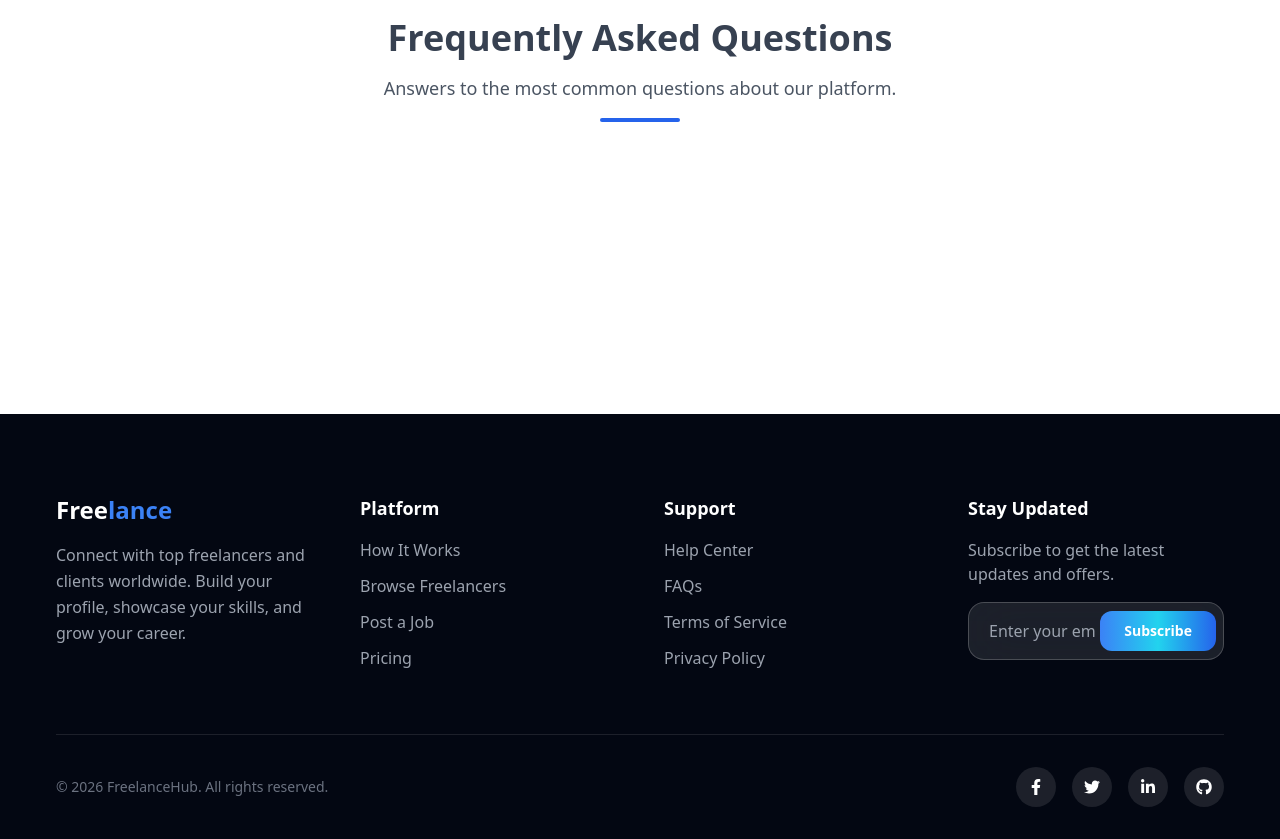
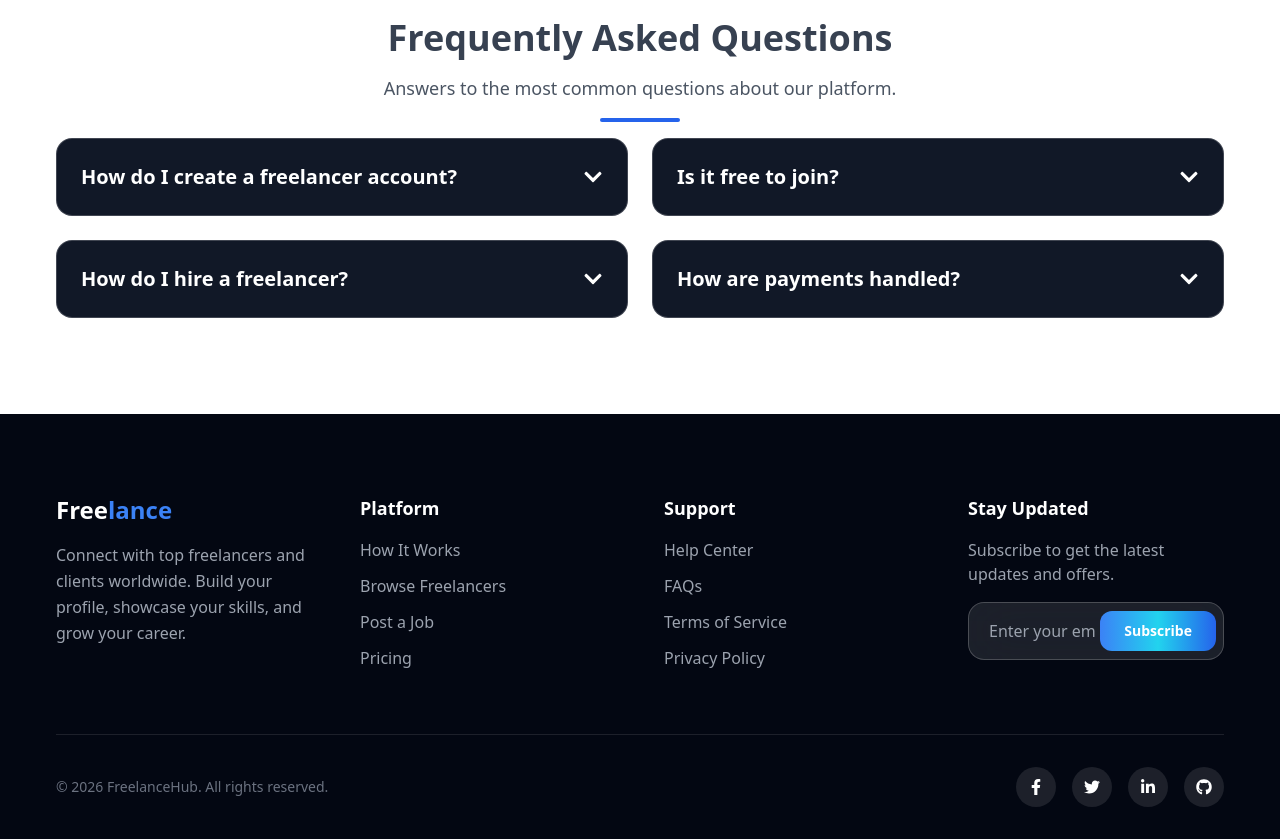
Before and after one commit to Alihaider592/freelance, a React (Create React App) app in the folder freelancing-app/: page / in a window 1280 px wide. Shown: the part 2500-3339 px from the top of the page. Built offline with nearby package versions, Linux system fonts and the light colour scheme.

Commit message:
change the background

```diff
--- a/freelancing-app/src/components/FAQ.jsx
+++ b/freelancing-app/src/components/FAQ.jsx
@@ -9,7 +9,8 @@ const faqs = [
   },
   {
     question: "Is it free to join?",
-    answer: "Yes! Creating an account and browsing projects is completely free.",
+    answer:
+      "Yes! Creating an account and browsing projects is completely free.",
   },
   {
     question: "How do I hire a freelancer?",
@@ -42,10 +43,8 @@ const FAQ = () => {
           {faqs.map((faq, index) => (
             <div
               key={index}
-      onClick={() =>
-        setOpenIndex(openIndex === index ? null : index)
-      }
-      className="relative p-6 bg-gray-900 rounded-2xl bg-white/10 backdrop-blur-md border border-white/20
+              onClick={() => setOpenIndex(openIndex === index ? null : index)}
+              className="relative p-6 bg-gray-900 rounded-2xl backdrop-blur-md border border-white/20
                  cursor-pointer hover:shadow-[0_0_40px_rgba(59,130,246,0.25)]
                  transition-all duration-300 flex flex-col"
             >
@@ -69,7 +68,6 @@ const FAQ = () => {
             </div>
           ))}
         </div>
-
       </div>
     </div>
   );
```
Lines whose indentation alone changed are shown as unchanged.
